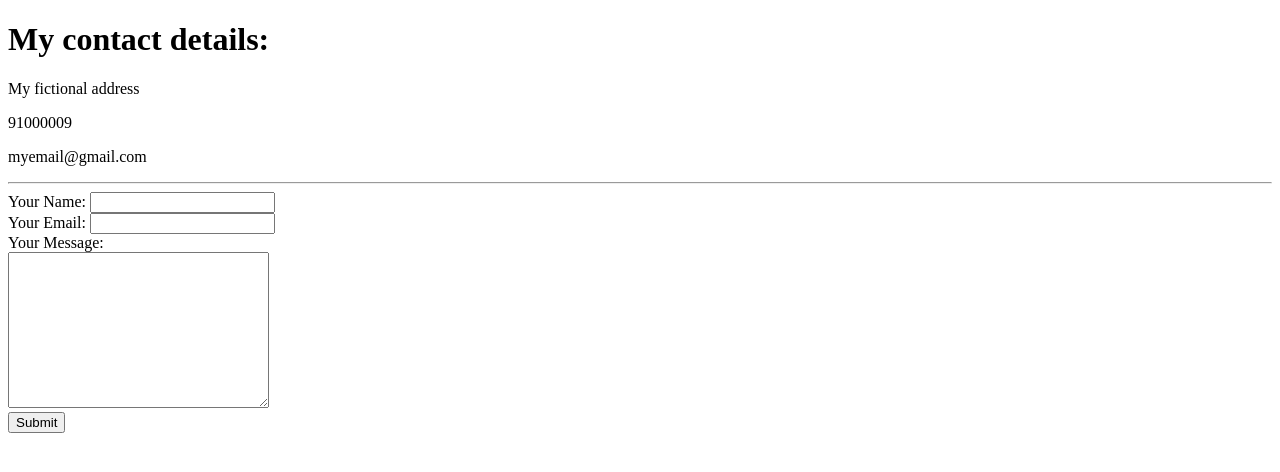
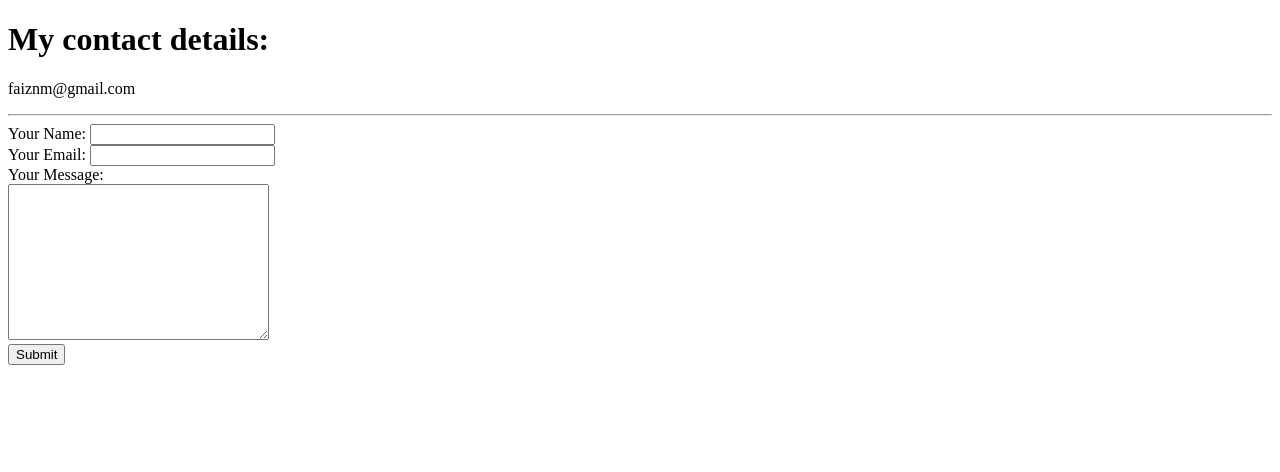
Before and after one commit to faiznm/CV, a plain HTML site: page contact.html in a window 1280 px wide. Drawn offline with Linux system fonts and the light colour scheme.

Commit message:
Update contact.html

```diff
--- a/contact.html
+++ b/contact.html
@@ -8,9 +8,7 @@
 
 <body>
   <h1>My contact details:</h1>
-  <p>My fictional address</p>
-  <p>91000009</p>
-  <p>myemail@gmail.com</p>
+  <p>faiznm@gmail.com</p>
   <hr>
   <form class="" action="mailto:horizonsystems11@gmail.com" method="post" enctype="text/plain">
     <label>Your Name:</label>
```
